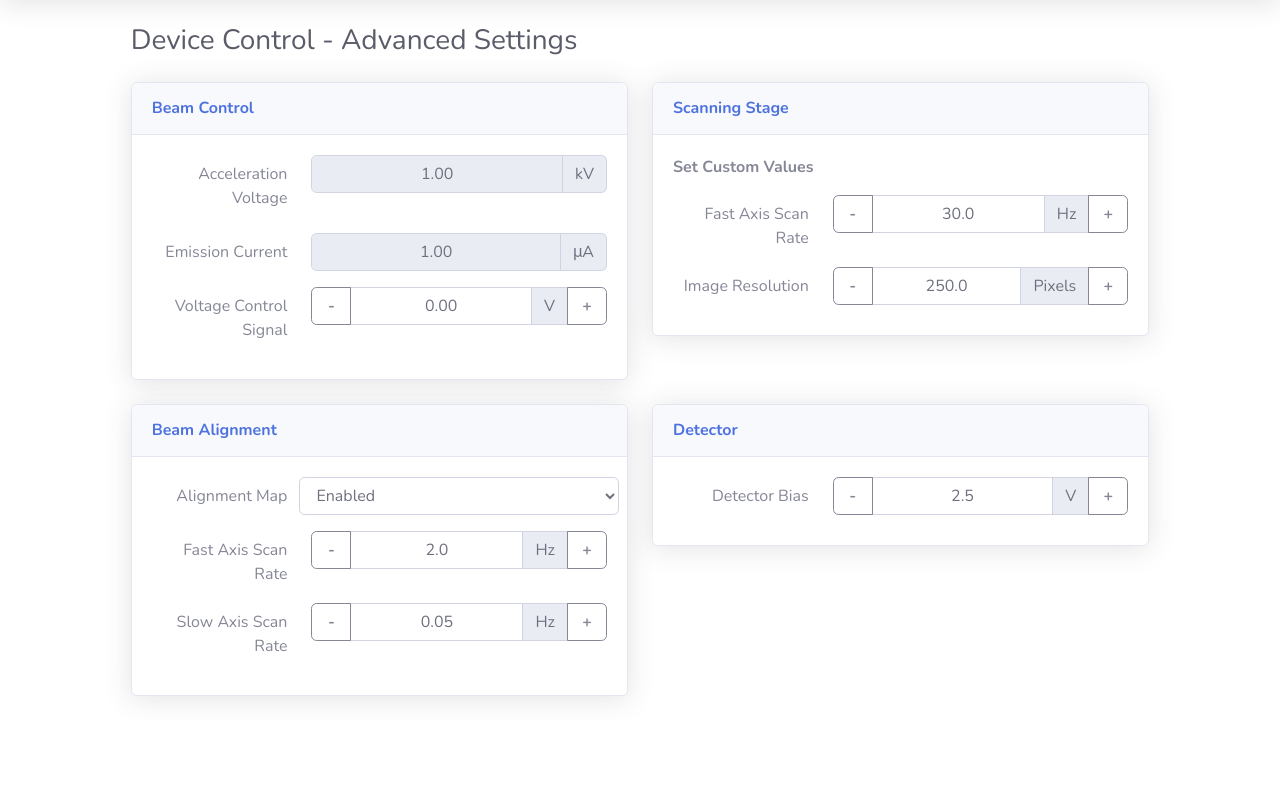
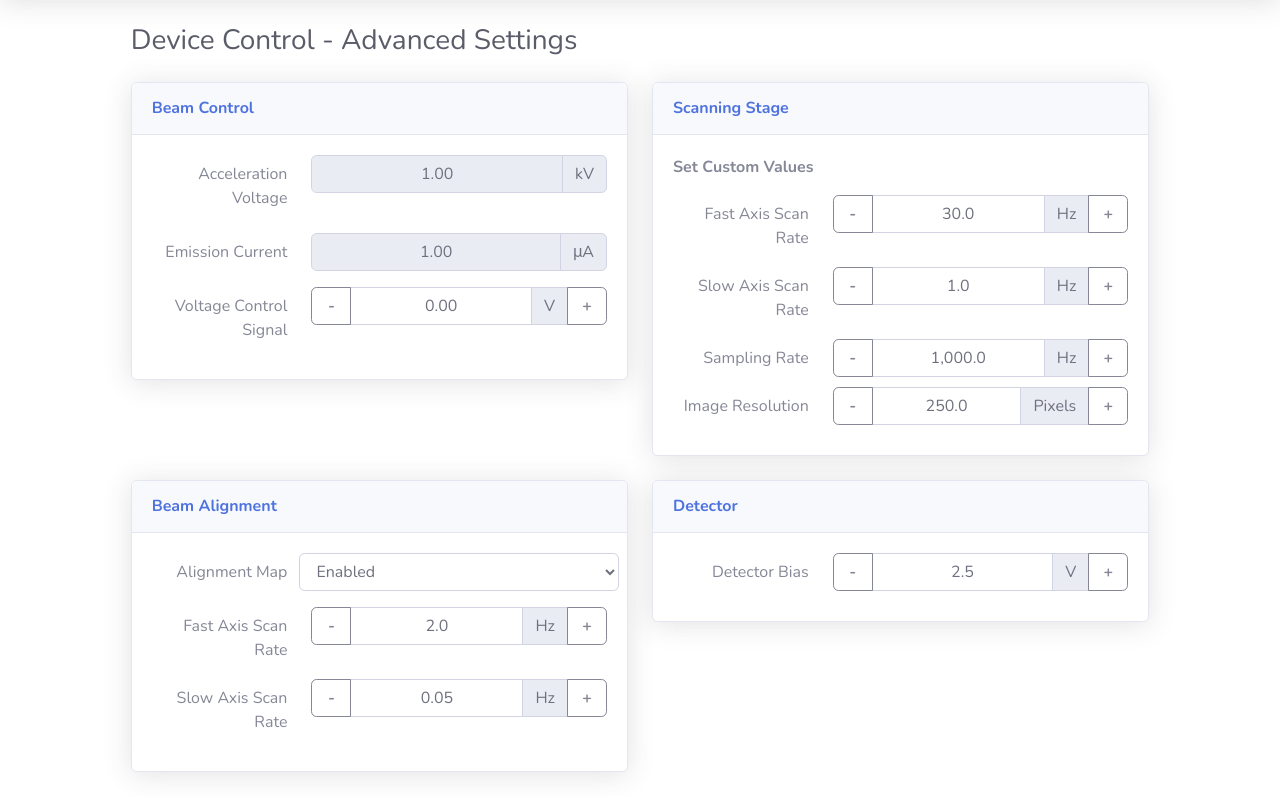
Before and after one commit to gabrielrobinsonleith/raspiubcawesem, a Flask app: page /advanced.html in a window 1280 px wide. Shown: the part 56-852 px from the top of the page. Before the commit the page ends 757 px from the top, so only its background shows below. Run offline with Flask 2, Linux system fonts and the light colour scheme; some libraries are stand-ins or nearby versions.

Commit message:
preliminary add in custom slow and scanning frequency buttons

```diff
--- a/awesem/drivers/digital_potentiometers.py
+++ b/awesem/drivers/digital_potentiometers.py
@@ -13,7 +13,7 @@ the control of the 50kOhm package.
 
 Analog Devices datasheet: https://www.analog.com/media/en/technical-documentation/data-sheets/AD5253_5254.pdf
 """
-import smbus
+import smbus2
 
 from awesem import is_machine_raspberry_pi
 from loguru import logger
--- a/webapp/templates/advanced.html
+++ b/webapp/templates/advanced.html
@@ -84,6 +84,22 @@
                 </div>
                 <div class="row image-settings-slider">
                     <div class="col-sm-4 col-form-label text-right">
+                        Slow Axis Scan Rate
+                    </div>
+                    <div class="col-sm">
+                        <input id="inputStageCustomSlowAxisScanRate" data-suffix="Hz" value='{{ config["ScanningStage.Custom"]["SlowAxisScanRateHz"] }}' min="1" max="1000" step="1" data-decimals="1" type="number" />
+                    </div>
+                </div>
+                <div class="row image-settings-slider">
+                    <div class="col-sm-4 col-form-label text-right">
+                        Sampling Rate
+                    </div>
+                    <div class="col-sm">
+                        <input id="inputStageCustomSamplingFrequency" data-suffix="Hz" value='{{ config["ScanningStage.Custom"]["SamplingFrequencyHz"] }}' min="1" max="1000" step="1" data-decimals="1" type="number" />
+                    </div>
+                </div>
+                <div class="row image-settings-slider">
+                    <div class="col-sm-4 col-form-label text-right">
                         Image Resolution
                     </div>
                     <div class="col-sm">
```
Also changed, not shown: webapp/api/advanced_settings.py (+15 -7 lines).
